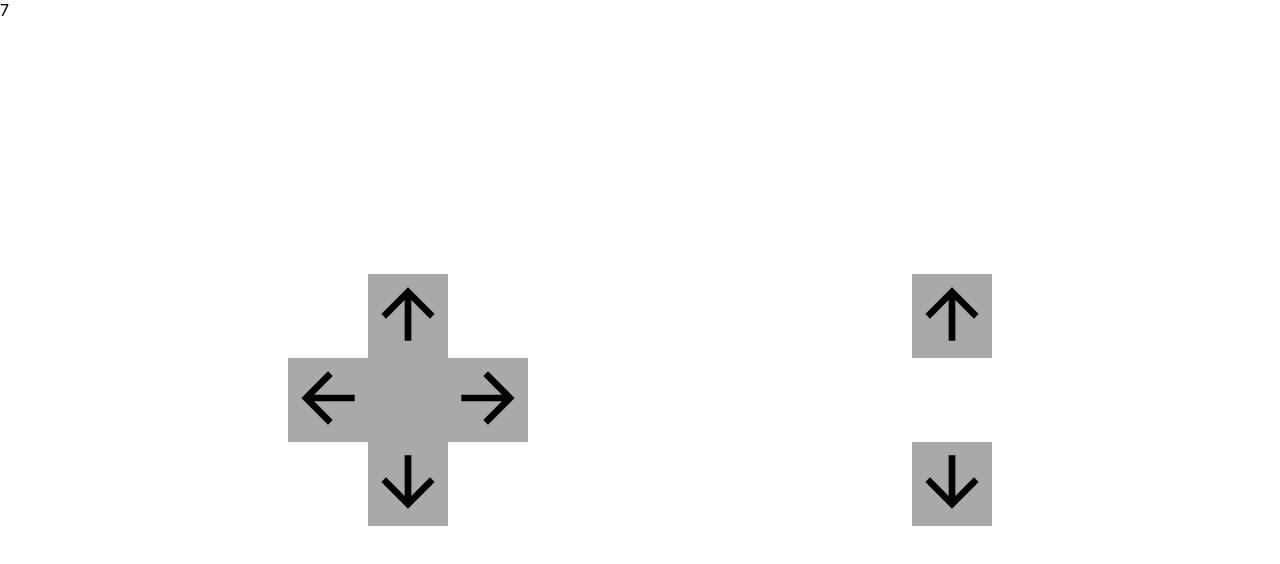
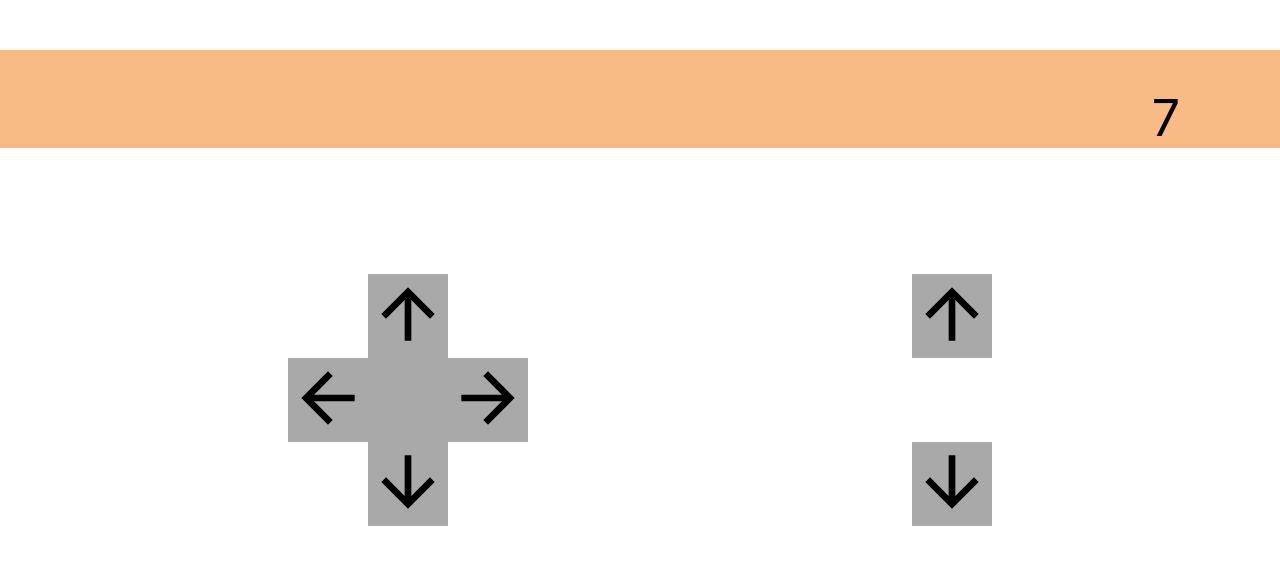
Before and after one commit to taiki-fw/sweets, a React (Create React App) app: page / in a window 1280 px wide. Shown: the top 564 px of the page. Built offline with nearby package versions, Linux system fonts and the light colour scheme.

Commit message:
Timerのstyleの追加

```diff
--- a/src/Timer.js
+++ b/src/Timer.js
@@ -30,7 +30,7 @@ export function Timer() {
 
   return (
     <div>
-      {isRunning ? elapsedTime : ""}
+      <p className="time">{isRunning ? elapsedTime : ""}</p>
       <div className={`modal ${isRunning ? "" : "active"}`}>
         <span className="modal__text">終了</span>
       </div>
--- a/src/timer.css
+++ b/src/timer.css
@@ -1,6 +1,6 @@
 .modal {
   position: absolute;
-  z-index: 1;
+  z-index: 2;
   width: 100vw;
   height: 100vh;
   opacity: 0;
@@ -16,7 +16,7 @@
 
 .modal__text {
   position: absolute;
-  z-index: 1;
+  z-index: 3;
   top: 50%;
   left: 50%;
   transform: translate(-50%, -50%);
@@ -25,3 +25,11 @@
   border-radius: 15px;
   background-color: white;
 }
+
+.time {
+  text-align: right;
+  padding-top: 3%;
+  padding-right: 2em;
+  font-size: 50px;
+  background-color: rgb(248, 187, 134);
+}
```
